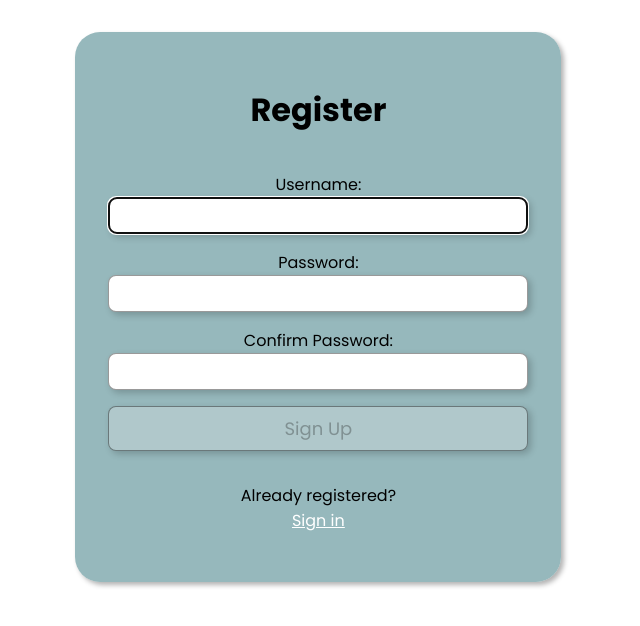
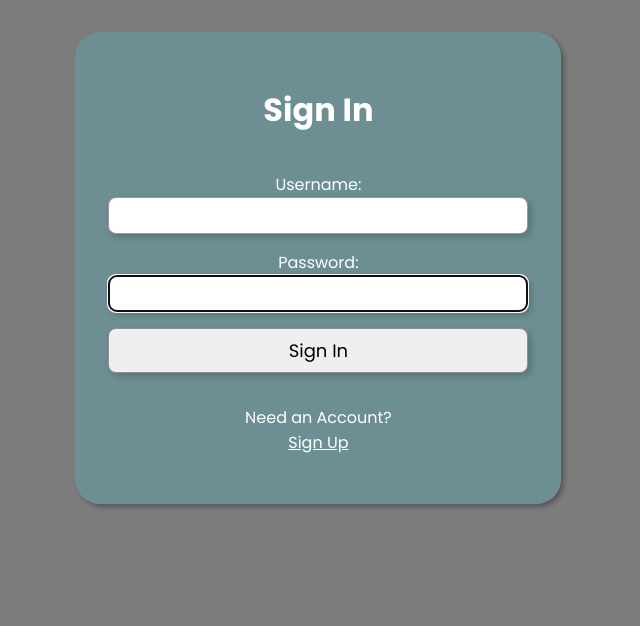
Before and after one commit to ELISENWOLF/jwt_authentication, a React (Create React App) app: page /signin in a window 1280 px wide. Shown: the top 626 px of the page, without its empty margins (375-1015 px from the left). Built offline with nearby package versions, Linux system fonts and the light colour scheme.

Commit message:
SignIn-form added

```diff
--- a/package.json
+++ b/package.json
@@ -9,6 +9,7 @@
     "axios": "^1.1.3",
     "react": "^18.2.0",
     "react-dom": "^18.2.0",
+    "react-router-dom": "^6.4.3",
     "react-scripts": "5.0.1",
     "web-vitals": "^2.1.4"
   },
--- /dev/null
+++ b/src/App.css
@@ -0,0 +1,3 @@
+body{
+    background: rgba(0, 0, 0, 0.515);
+}
--- a/src/App.js
+++ b/src/App.js
@@ -1,10 +1,17 @@
+import { BrowserRouter as Router, Route, Routes } from 'react-router-dom'
 import Register from "./Component/Register/Register";
-
+import Signin from "./Component/Signin/Signin";
+import './App.css'
 
 function App() {
   return (
     <div className="App">
-      <Register />
+      <Router>
+        <Routes>
+          <Route path='/' element={ <Register /> }/>
+          <Route path='/signin' element={ <Signin /> }/>
+        </Routes>
+      </Router>
     </div>
   );
 }
--- /dev/null
+++ b/src/Component/Context/AuthProvider.js
@@ -0,0 +1,15 @@
+import { createContext, useState } from 'react';
+
+const AuthContext = createContext({});
+
+export const AuthProvider = ({ children }) => {
+    const [auth, setAuth] = useState({})
+
+    return (
+        <AuthContext.Provider value={{ auth, setAuth }}>
+            {children}
+        </AuthContext.Provider>
+    )
+}
+
+export default AuthContext;
--- a/src/Component/Register/Register.js
+++ b/src/Component/Register/Register.js
@@ -1,98 +1,106 @@
-import { useRef, useState, useEffect } from 'react'
-import { faCheck, faTimes, faInfoCircle } from "@fortawesome/free-solid-svg-icons"
-import { FontAwesomeIcon } from "@fortawesome/react-fontawesome"
-import axios from '../api/axios';
-import './register.css'
+import { useRef, useState, useEffect } from "react";
+import {
+  faCheck,
+  faTimes,
+  faInfoCircle,
+} from "@fortawesome/free-solid-svg-icons";
+import { FontAwesomeIcon } from "@fortawesome/react-fontawesome";
+import axios from "../api/axios";
+import "../../main.css";
+import { Link } from "react-router-dom";
 
-const USER_REGEX = /^[a-zA-Z][a-zA-Z0-9-_]{2,23}$/
-const PWD_REGEX = /^(?=.*[a-z])(?=.*[A-Z])(?=.*[0-9])(?=.*[!@#$%]).{8,24}$/
-const REG_URL = '/register';
+const USER_REGEX = /^[a-zA-Z][a-zA-Z0-9-_]{2,23}$/;
+const PWD_REGEX = /^(?=.*[a-z])(?=.*[A-Z])(?=.*[0-9])(?=.*[!@#$%]).{8,24}$/;
+const REG_URL = "/register";
 
 const Register = () => {
-
   const userRef = useRef();
   const errRef = useRef();
 
-  const [user, setUser] = useState('');
+  const [user, setUser] = useState("");
   const [validName, setValidName] = useState(false);
   const [userFocus, setUserFocus] = useState(false);
 
-  const [pwd, setPwd] = useState('');
+  const [pwd, setPwd] = useState("");
   const [validPwd, setValidPwd] = useState(false);
   const [pwdFocus, setPwdFocus] = useState(false);
 
-  const [matchPwd, setMatchPwd] = useState('');
+  const [matchPwd, setMatchPwd] = useState("");
   const [validMatch, setValidMatch] = useState(false);
   const [matchFocus, setMatchFocus] = useState(false);
 
-  const [errMsg, setErrMsg] = useState('');
+  const [errMsg, setErrMsg] = useState("");
   const [success, setSuccess] = useState(false);
 
   useEffect(() => {
     userRef.current.focus();
-}, [])
+  }, []);
 
   useEffect(() => {
     setValidName(USER_REGEX.test(user));
-}, [user])
+  }, [user]);
 
   useEffect(() => {
     setValidPwd(PWD_REGEX.test(pwd));
     setValidMatch(pwd === matchPwd);
-}, [pwd, matchPwd])
+  }, [pwd, matchPwd]);
 
   useEffect(() => {
-    setErrMsg('');
-}, [user, pwd, matchPwd])
+    setErrMsg("");
+  }, [user, pwd, matchPwd]);
 
-const handleSubmit = async(e) => {
+  const handleSubmit = async (e) => {
     e.preventDefault();
 
     const v1 = USER_REGEX.test(user);
     const v2 = PWD_REGEX.test(pwd);
-  if(!v1 || !v2){
+    if (!v1 || !v2) {
       setErrMsg("Inavlid Entry");
       return;
     }
     try {
-    const response = await axios.post(REG_URL,
+      const response = await axios.post(
+        REG_URL,
         JSON.stringify({ user, pwd }),
         {
-        headers: { 'Content-Type':'application/json' },
+          headers: { "Content-Type": "application/json" },
           withCredentials: true,
         }
       );
       console.log(response.data);
       console.log(response.accessToken);
       console.log(JSON.stringify(response));
-      setSuccess(true)
-  } catch(err){
-    if(!err?.response) {
-      setErrMsg('No Server Responseponse')
-    }else if(err.response?.status === 409){
-      setErrMsg('Username Taken')
-    }else {
-      setErrMsg('Registration Failed')
+      setSuccess(true);
+    } catch (err) {
+      if (!err?.response) {
+        setErrMsg("No Server Response");
+      } else if (err.response?.status === 409) {
+        setErrMsg("Username Taken");
+      } else {
+        setErrMsg("Registration Failed");
       }
       errRef.current.focus();
     }
-}
+  };
 
   return (
     <>
       {success ? (
-      <div className='main_container'>
-        <h1>Success!</h1>
-        <p>
-          <a href="#">Sign In</a>
-        </p>
+        <div className="main_container">
+          <h1>Registeration Successfull</h1>
         </div>
       ) : (
-    <div className='main_container'>
-       <p ref={errRef} className={errMsg ? "errmsg" : "offscreen"} aria-live="assertive">{errMsg}</p>
-      <h1 className='head'>Register</h1>
+        <div className="main_container">
+          <p
+            ref={errRef}
+            className={errMsg ? "errmsg" : "offscreen"}
+            aria-live="assertive"
+          >
+            {errMsg}
+          </p>
+          <h1 className="head">Register</h1>
           <form onSubmit={handleSubmit}>
-        <label htmlFor='username'>
+            <label htmlFor="username">
               Username:
               <span className={validName ? "valid" : "hide"}>
                 <FontAwesomeIcon icon={faCheck} />
@@ -113,14 +121,21 @@ const handleSubmit = async(e) => {
               onFocus={() => setUserFocus(true)}
               onBlur={() => setUserFocus(false)}
             />
-        <p id="uidnote" className={userFocus && user && !validName ? "instructions" : "offscreen"}>
+            <p
+              id="uidnote"
+              className={
+                userFocus && user && !validName ? "instructions" : "offscreen"
+              }
+            >
               <FontAwesomeIcon icon={faInfoCircle} />
-          4 to 24 characters.<br />
-          Must begin with a letter.<br />
+              4 to 24 characters.
+              <br />
+              Must begin with a letter.
+              <br />
               Letters, numbers, underscoresponse, hyphens allowed.
             </p>
 
-        <label htmlFor='password'>
+            <label htmlFor="password">
               Password:
               <span className={validPwd ? "valid" : "hide"}>
                 <FontAwesomeIcon icon={faCheck} />
@@ -139,16 +154,27 @@ const handleSubmit = async(e) => {
               onFocus={() => setPwdFocus(true)}
               onBlur={() => setPwdFocus(false)}
             />
-        <p id="pwdnote" className={pwdFocus && pwd && !validPwd ? "instructions" : "offscreen"}>
+            <p
+              id="pwdnote"
+              className={
+                pwdFocus && pwd && !validPwd ? "instructions" : "offscreen"
+              }
+            >
               <FontAwesomeIcon icon={faInfoCircle} />
-          8 to 24 characters.<br />
-          Must include uppercase and lowercase letters, a number and a special character.<br />
-          Allowed special characters: <span aria-label="exclamation mark">!</span>
-          <span aria-label='at symbol'>@</span> <span aria-label='hashtag'>#</span>
-          <span aria-label='dollar sign'>$</span> <span aria-label='percent'>%</span>
+              8 to 24 characters.
+              <br />
+              Must include uppercase and lowercase letters, a number and a
+              special character.
+              <br />
+              Allowed special characters:{" "}
+              <span aria-label="exclamation mark">!</span>
+              <span aria-label="at symbol">@</span>{" "}
+              <span aria-label="hashtag">#</span>
+              <span aria-label="dollar sign">$</span>{" "}
+              <span aria-label="percent">%</span>
             </p>
 
-        <label htmlFor='confirm_pwd'>
+            <label htmlFor="confirm_pwd">
               Confirm Password:
               <span className={validMatch && matchPwd ? "valid" : "hide"}>
                 <FontAwesomeIcon icon={faCheck} />
@@ -167,24 +193,33 @@ const handleSubmit = async(e) => {
               onFocus={() => setMatchFocus(true)}
               onBlur={() => setMatchFocus(false)}
             />
-        <p id="confirmnote" className={matchFocus && !validMatch ? "instructions" : "offscreen"}>
+            <p
+              id="confirmnote"
+              className={
+                matchFocus && !validMatch ? "instructions" : "offscreen"
+              }
+            >
               <FontAwesomeIcon icon={faInfoCircle} />
               Must match the first password input field.
             </p>
 
-        <button disabled={!validName || !validPwd || !validMatch ? true : false}>Sign Up</button>
+            <button
+              disabled={!validName || !validPwd || !validMatch ? true : false}
+            >
+              Sign Up
+            </button>
           </form>
-
           <p>
-        Already registered?<br />
-        <span className='line'>
-          <a href="#">Sign in</a>
+            Already registered?
+            <br />
+            <span className="line">
+              <Link to="/signin">Sign in</Link>
             </span>
           </p>
         </div>
       )}
     </>
-  )
-}
+  );
+};
 
-export default Register
+export default Register;
--- /dev/null
+++ b/src/Component/Signin/Signin.js
@@ -0,0 +1,108 @@
+import { useRef, useState, useEffect, useContext } from "react";
+import AuthContext from "../Context/AuthProvider";
+import axios from "../api/axios";
+import "../../main.css";
+import { Link } from "react-router-dom";
+
+const LOGIN_URL = "/auth";
+
+const Signin = () => {
+  const { setAuth } = useContext(AuthContext);
+  const userRef = useRef();
+  const errRef = useRef();
+
+  const [user, setUser] = useState("");
+  const [pwd, setPwd] = useState("");
+  const [errMsg, setErrMsg] = useState("");
+  const [success, setSuccess] = useState(false);
+
+  useEffect(() => {
+    userRef.current.focus();
+  }, []);
+
+  useEffect(() => {
+    setErrMsg("");
+  }, [user, pwd]);
+
+  const handleSubmit = async (e) => {
+    e.preventDefault();
+
+    try {
+      const response = await axios.post(LOGIN_URL, JSON.stringify({ user, pwd }), {
+        headers: { "Content-Type": "application/json" },
+        withCredentials: true,
+      });
+      console.log(JSON.stringify(response?.data));
+    //   console.log(JSON.stringify(response));
+      const accessToken = response?.data?.accessToken;
+      const roles = response?.data?.roles;
+      setAuth({ user, pwd, roles, accessToken });
+      setUser("");
+      setPwd("");
+      setSuccess(true);
+    } catch (err) {
+      if(!err?.response) {
+        setErrMsg('No Server Response');
+      }else if(err.response?.status === 400){
+        setErrMsg('Missing Username or Password');
+      }else if(err.response?.status === 401){
+        setErrMsg('Unauthorized');
+      }else{
+        setErrMsg('Login Failed');
+      }
+      errRef.current.focus();
+    }
+  };
+
+  return (
+    <>
+      {success ? (
+        <div className="main_container">
+          <h1>Login Successfull</h1>
+        </div>
+      ) : (
+        <div className="main_container">
+          <p
+            ref={errRef}
+            className={errMsg ? "errmsg" : "offscreen"}
+            aria-live="assertive"
+          >
+            {errMsg}
+          </p>
+          <h1>Sign In</h1>
+          <form onSubmit={handleSubmit}>
+            <label htmlFor="username">Username:</label>
+            <input
+              type="text"
+              id="username"
+              ref={userRef}
+              autoComplete="off"
+              onChange={(e) => setUser(e.target.value)}
+              value={user}
+              required
+            />
+            <label htmlFor="password">Password:</label>
+            <input
+              type="password"
+              id="password"
+              ref={userRef}
+              onChange={(e) => setPwd(e.target.value)}
+              value={pwd}
+              required
+            />
+            <button>Sign In</button>
+          </form>
+          <p>
+            Need an Account?
+            <br />
+            <span className="line">
+              <Link to="/">Sign Up</Link>
+            </span>
+          </p>
+        </div>
+      )}
+    </>
+  );
+};
+
+export default Signin;
--- a/src/index.js
+++ b/src/index.js
@@ -1,11 +1,15 @@
 import React from 'react';
 import ReactDOM from 'react-dom/client';
 import App from './App';
+import { AuthProvider } from './Component/Context/AuthProvider';
+
 
 
 const root = ReactDOM.createRoot(document.getElementById('root'));
 root.render(
   <React.StrictMode>
-    <App />
+    <AuthProvider>
+      <App />
+    </AuthProvider>
   </React.StrictMode>
 );
--- a/src/Component/Register/register.css
+++ b/src/main.css
@@ -2,6 +2,7 @@
 
 .main_container{
     text-align: center;
+    color: #fff;
     padding: 2rem;
     width: 100%;
     max-width: 420px;
```
Also changed, not shown: 1 other file (tests, documents, lock files or other folders). Lines whose indentation alone changed are shown as unchanged.
